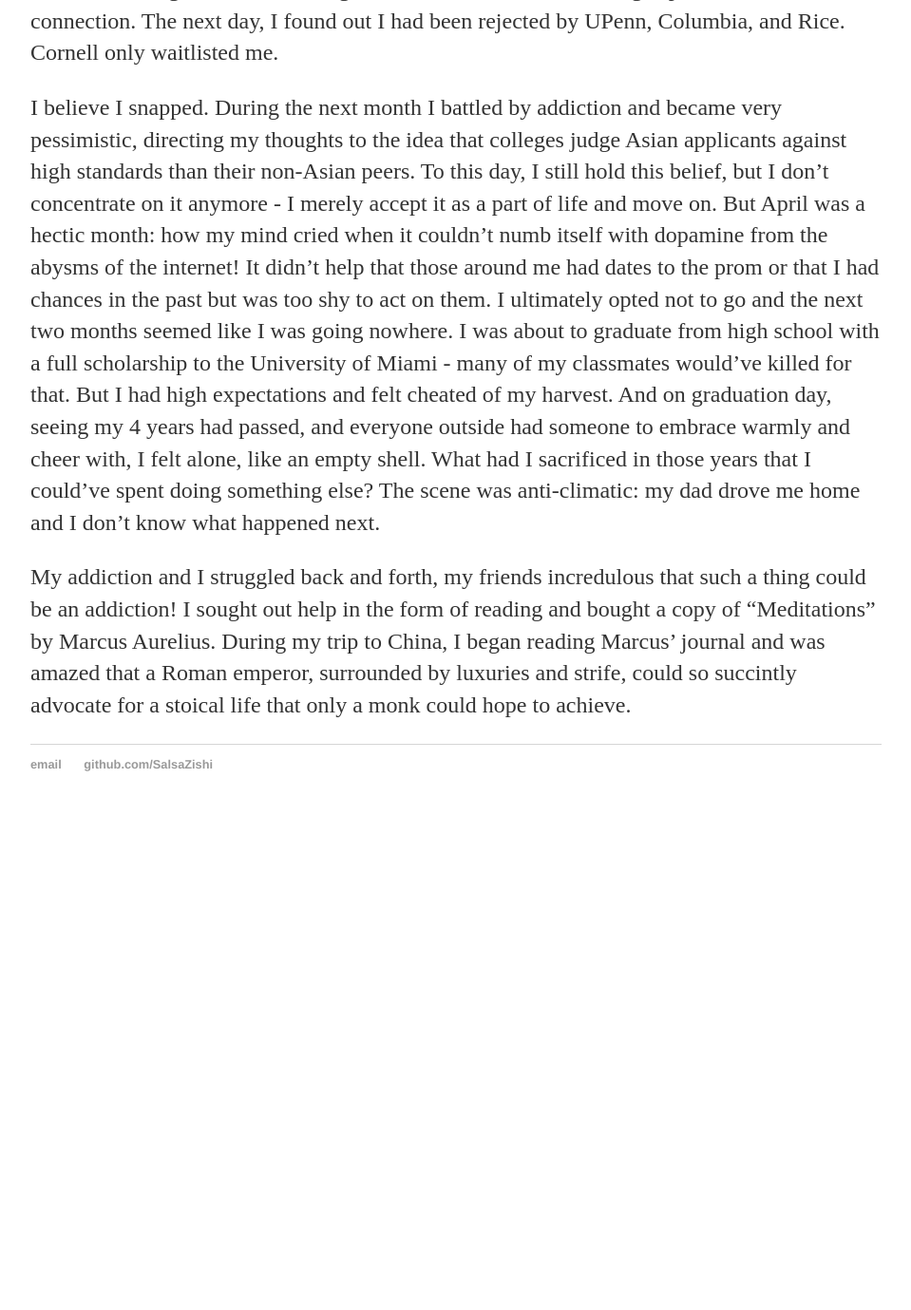
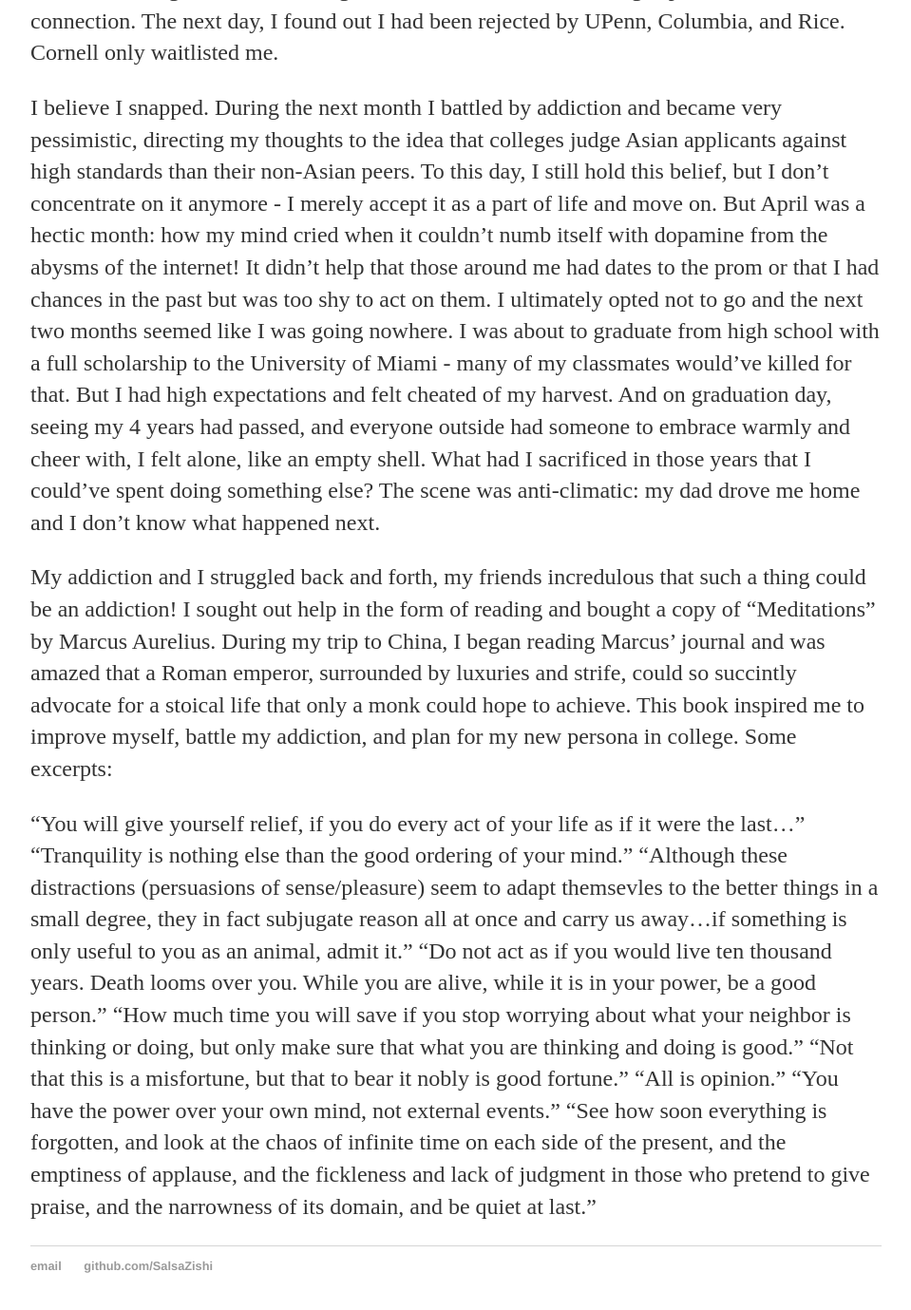
Before and after one commit to SalsaZishi/justanothercsguy.github.io, a Jekyll site: the page built from _posts/2016-04-03-before-tomorrow.md, in a window 1280 px wide and 1400 px high, scrolled down 4026 px. Shown: the top 1379 px of the window at 95% size, without its empty margins (160-1119 px from the left). Built offline with Jekyll 4.4.1, drawn with Linux system fonts in a browser that asks for light colours; before the commit the page ends 4898 px from its top, so only the background shows below that.

Commit message:
Update 2016-04-03-before-tomorrow.md

```diff
--- a/_posts/2016-04-03-before-tomorrow.md
+++ b/_posts/2016-04-03-before-tomorrow.md
@@ -106,4 +106,21 @@ something else? The scene was anti-climatic: my dad drove me home and I don't kn
 My addiction and I struggled back and forth, my friends incredulous that such a thing could be an addiction! I sought out
 help in the form of reading and bought a copy of "Meditations" by Marcus Aurelius. During my trip to China, I began reading
 Marcus' journal and was amazed that a Roman emperor, surrounded by luxuries and strife, could so succintly advocate for a
-stoical life that only a monk could hope to achieve.
+stoical life that only a monk could hope to achieve. This book inspired me to improve myself, battle my addiction, and plan
+for my new persona in college. Some excerpts:
+
+"You will give yourself relief, if you do every act of your life as if it were the last..."
+"Tranquility is nothing else than the good ordering of your mind."
+"Although these distractions (persuasions of sense/pleasure) seem to adapt themsevles to the better things in a small
+degree, they in fact subjugate reason all at once and carry us away...if something is only useful to you as an animal, admit
+it."
+"Do not act as if you would live ten thousand years. Death looms over you. While you are alive, while it is in your power,
+be a good person."
+"How much time you will save if you stop worrying about what your neighbor is thinking or doing, but only make sure that
+what you are thinking and doing is good."
+"Not that this is a misfortune, but that to bear it nobly is good fortune."
+"All is opinion."
+"You have the power over your own mind, not external events."
+"See how soon everything is forgotten, and look at the chaos of infinite time on each side of the present, and the emptiness
+of applause, and the fickleness and lack of judgment in those who pretend to give praise, and the narrowness of its domain,
+and be quiet at last."
```
